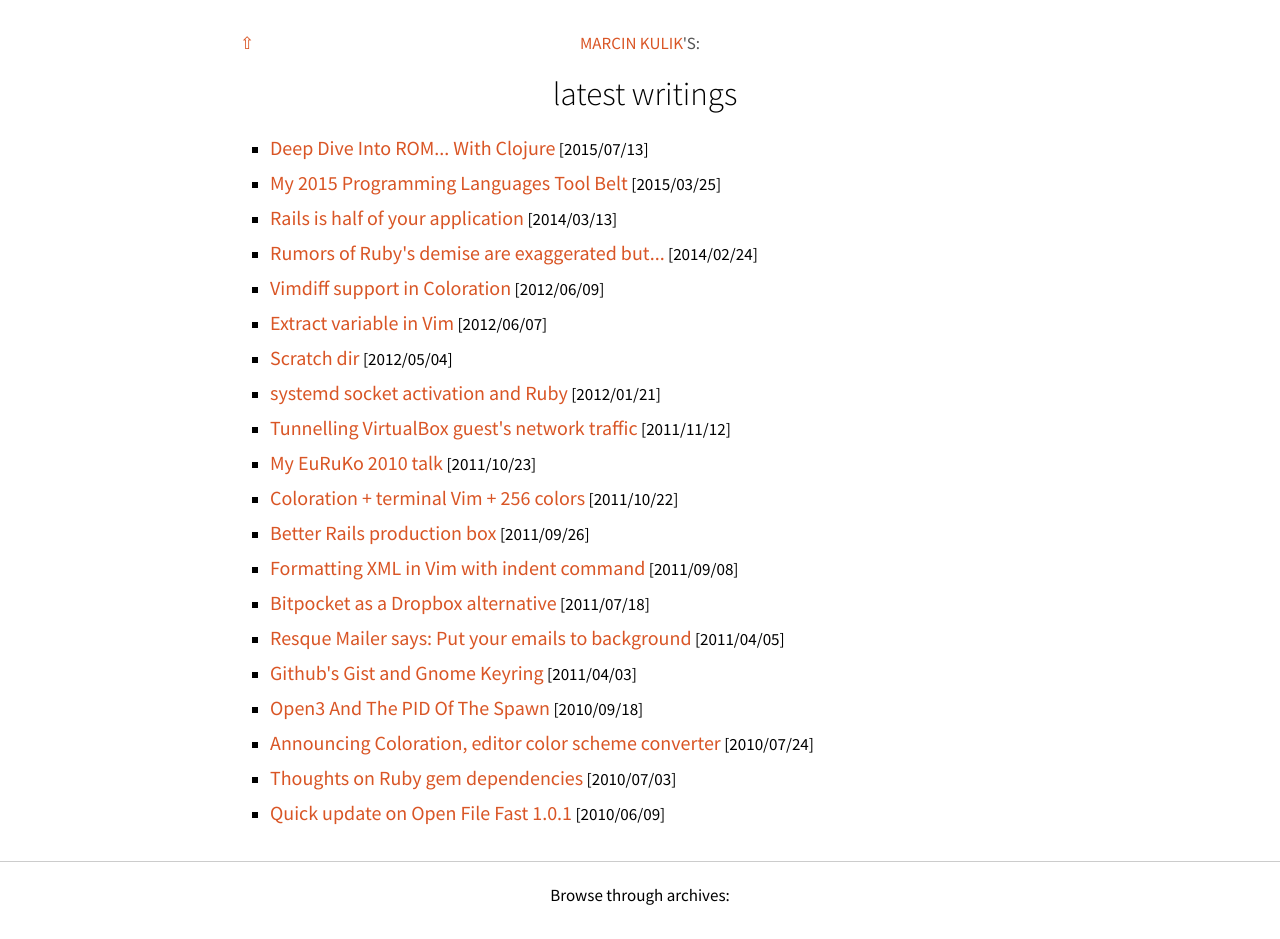
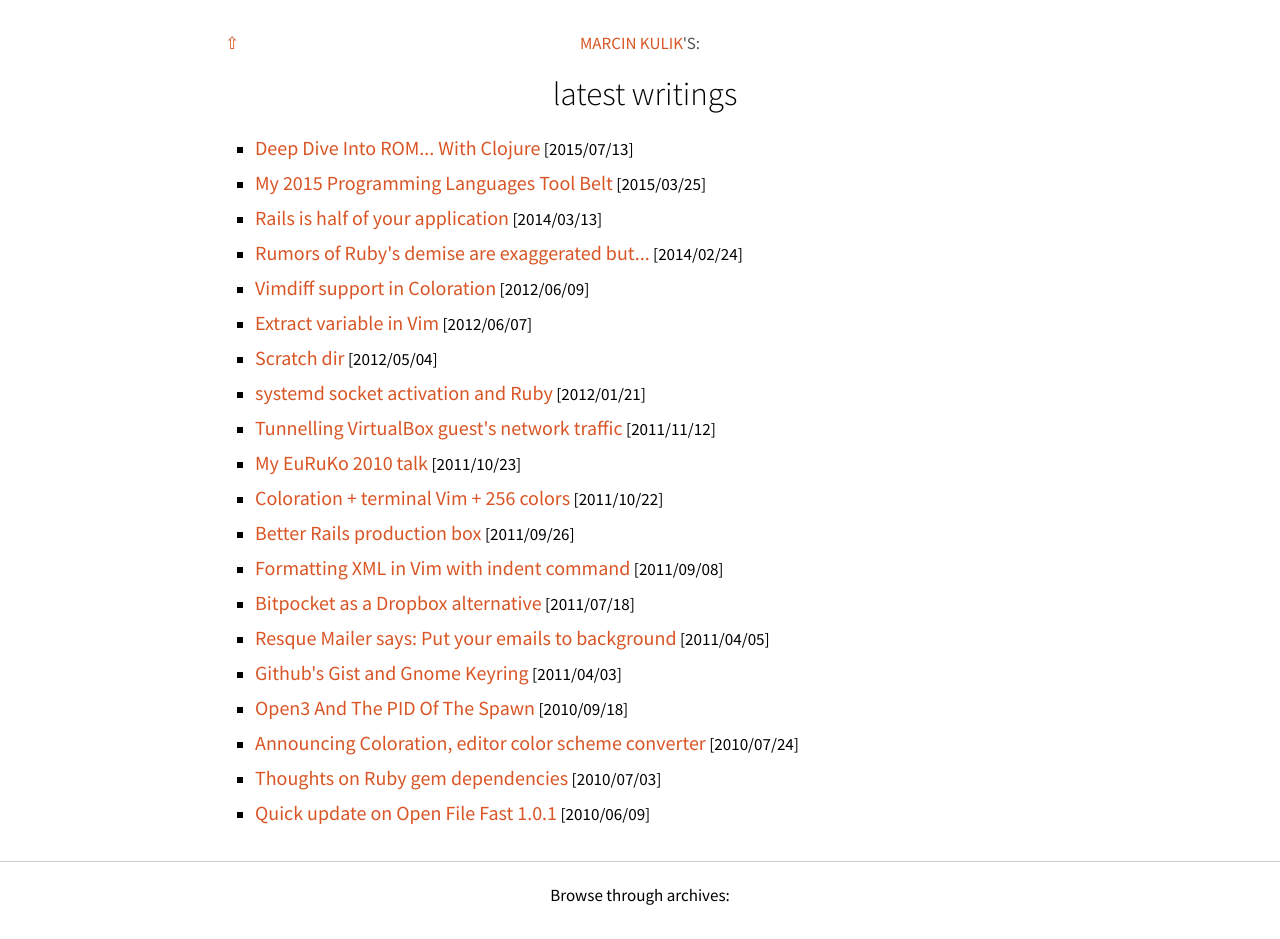
Before and after one commit to ku1ik/homepage, a Jekyll site: the page built from index.html, in a window 1280 px wide. Built offline with Jekyll 4.4.1, drawn with Linux system fonts in a browser that asks for light colours; nearby versions of some CDN libraries; Markdown is read by kramdown in place of the engine named in the settings.

Commit message:
Make margin smaller

```diff
--- a/stylesheets/main.css
+++ b/stylesheets/main.css
@@ -110,7 +110,7 @@ a:hover {
 }
 
 .row {
-  margin: 0 40px;
+  margin: 0 25px;
 }
 
 .post .header {
```
